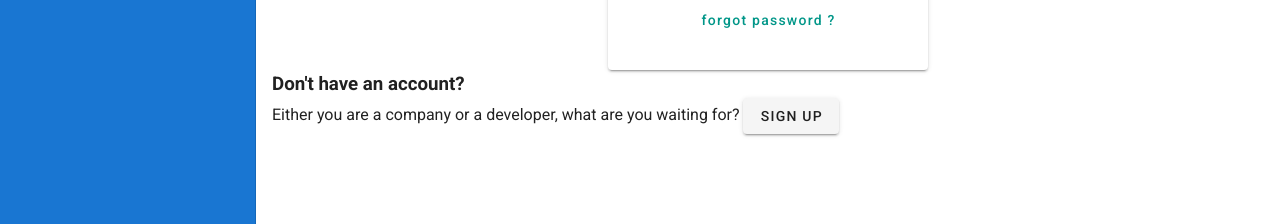
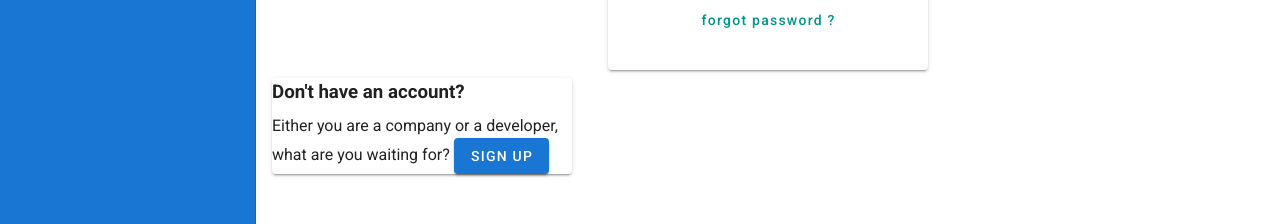
Before and after one commit to draddo11/vuetifyTodo, a Vue app: page /signin in a window 1280 px wide. Shown: the part 481-705 px from the top of the page. Built offline with nearby package versions, Linux system fonts and the light colour scheme.

Commit message:
adding card with option signup on sign in page

```diff
--- a/src/views/SignIn.vue
+++ b/src/views/SignIn.vue
@@ -120,11 +120,15 @@
 
     </v-form>
     </v-card>
-<h3>Don't have an account?</h3>
+    <v-card  cols="4"
+            md="4"
+            position="center"
+            max-width="300px">
+<h3 class="my-2" >Don't have an account?</h3>
 Either you are a company or a developer, what are you waiting for?
-<v-btn> Sign Up</v-btn>
+<v-btn class= primary> Sign Up</v-btn>
 
-
+    </v-card>
   </div>
 
 
```
